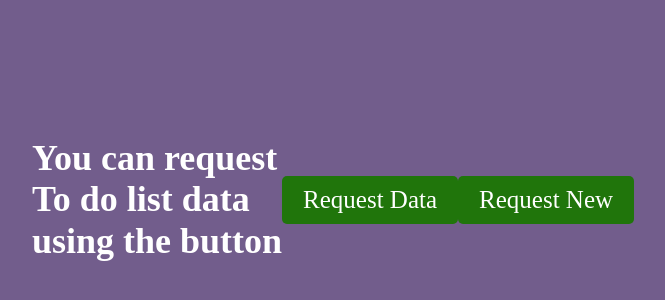
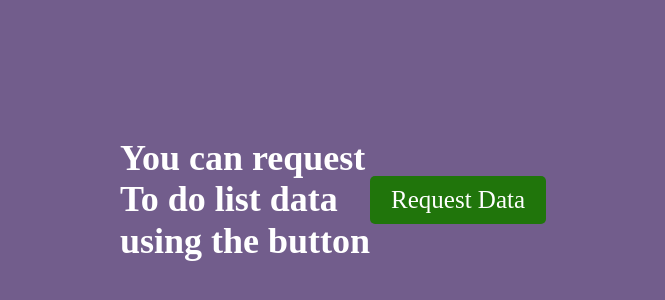
Before and after one commit to Omarion123/Fetch-api-todo, a plain HTML site: page index.html in a window 1280 px wide. Shown: the part 200-500 px from the top of the page, without its empty margins (307-972 px from the left). Drawn offline with nearby package versions, Linux system fonts and the light colour scheme.

Commit message:
updated fetch

```diff
--- a/index.html
+++ b/index.html
@@ -76,7 +76,6 @@
       using the button
     </h1>
     <button id="open" onclick="request()">Request Data</button>
-    <button id="new" onclick="requestNew()">Request New</button>
     <div class="container">
       <div id="result"></div>
       <button
```
